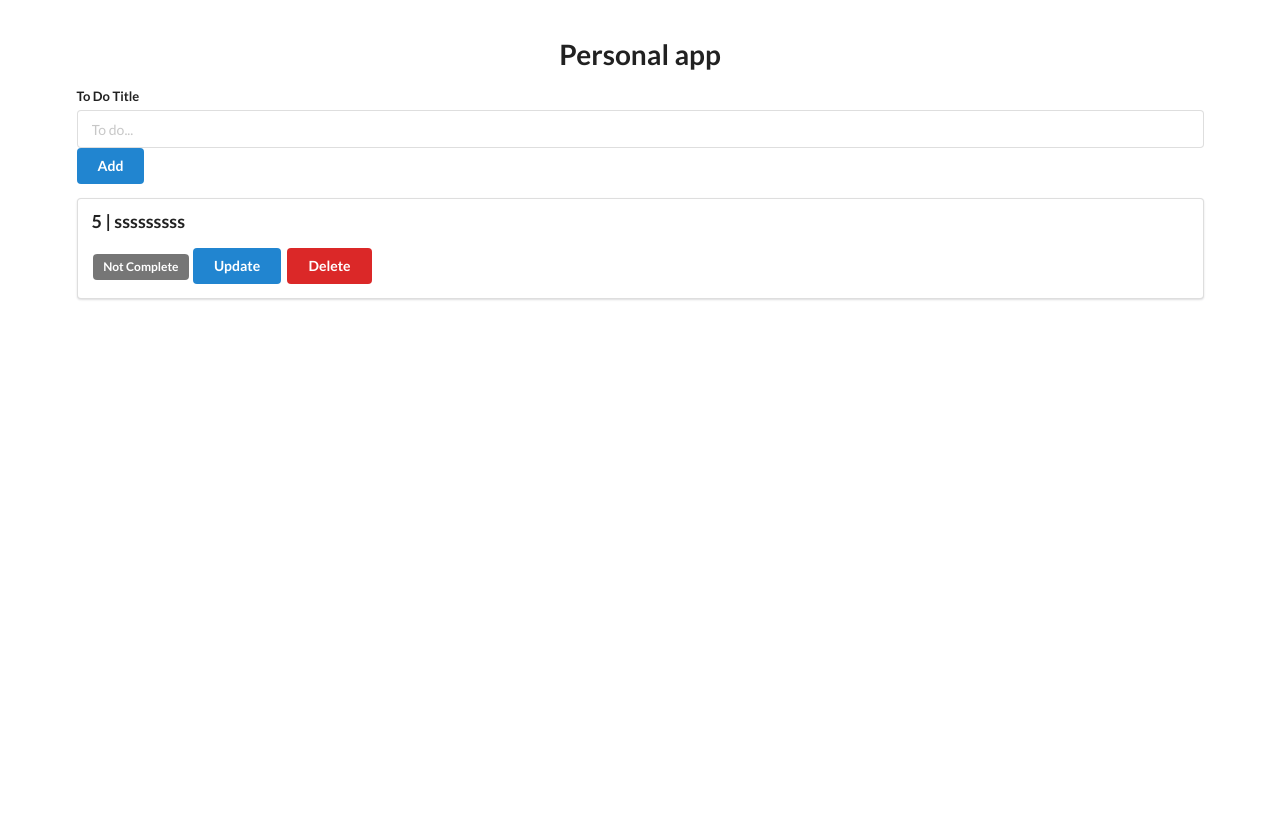
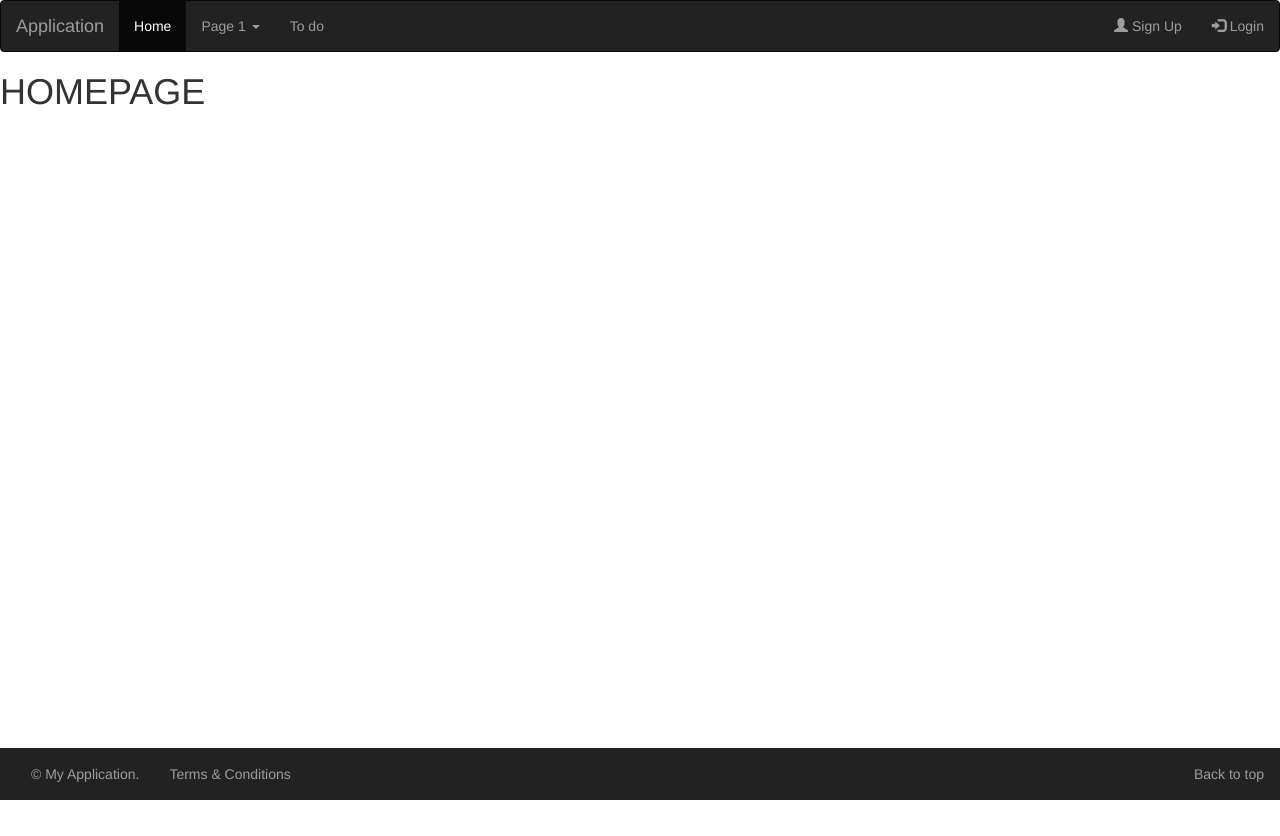
Before and after one commit to betshug/webapp, a Flask app: page / in a window 1280 px wide. After the commit the page ends 800 px from the top, so only its background shows below. Run offline with Flask 2, Linux system fonts and the light colour scheme; data comes from the database, SQL or seed files in the repository; both versions use the stored data as it was after the commit; some libraries are stand-ins or nearby versions.

Commit message:
first commit
first commit with minor changes

```diff
--- a/app.py
+++ b/app.py
@@ -13,24 +13,36 @@ class Todo(db.Model):
     complete = db.Column(db.Boolean)
 
 
+class Users(db.Model):
+    id = db.Column(db.Integer, primary_key=True)
+    name = db.Column(db.String(40))
+    surname = db.Column(db.String(40))
+    email = db.Column(db.String(100))
 
-@app.route('/')
-def index():
+
+
+
+@app.route('/todo')
+def todo():
     #show all todos
     todo_list = Todo.query.all()
     print(todo_list)
     return render_template('form.html', todo_list=todo_list)
 
 
-@app.route('/nav')
-def nav():
-    return render_template('nav.html')
+@app.route('/')
+def index():
+    return render_template('homepage.html')
 
 
 @app.route('/signup')
 def signup():
     return render_template('signup.html')
 
+
+@app.route('/signin')
+def signin():
+    return render_template('signin.html')
 
 @app.route("/add", methods=["POST"])
 def add():
@@ -39,7 +51,7 @@ def add():
     new_todo = Todo(title=title, complete=False)
     db.session.add(new_todo)
     db.session.commit()
-    return redirect(url_for("index"))
+    return redirect(url_for("todo"))
 
 
 @app.route("/update/<int:todo_id>")
@@ -48,7 +60,7 @@ def update(todo_id):
     todo = Todo.query.filter_by(id=todo_id).first()
     todo.complete = not todo.complete
     db.session.commit()
-    return redirect(url_for("index"))
+    return redirect(url_for("todo"))
 
 @app.route("/delete/<int:todo_id>")
 def delete(todo_id):
@@ -56,7 +68,7 @@ def delete(todo_id):
     todo = Todo.query.filter_by(id=todo_id).first()
     db.session.delete(todo)
     db.session.commit()
-    return redirect(url_for("index"))
+    return redirect(url_for("todo"))
 
 
 if __name__ == '__main__':
--- a/static/css/mycss.css
+++ b/static/css/mycss.css
@@ -20,3 +20,10 @@
     width: 100%;
 
     text-align: center}
+
+.footer2 {
+position: fixed;
+min-height: 50px;
+bottom: 0;
+width: 100%;
+border: 1px solid transparent;}
--- a/templates/base.html
+++ b/templates/base.html
@@ -4,16 +4,60 @@
     <meta charset="UTF-8">
     <meta http-equiv="X-UA-Compatible" content="IE=edge">
     <meta name="viewport" content="width=device-width, initial-scale=1.0">
-    <title>APP</title>
-    <link rel="stylesheet" href="https://cdn.jsdelivr.net/npm/semantic-ui@2.5.0/dist/semantic.min.css">
-    <script src="https://cdn.jsdelivr.net/npm/semantic-ui@2.5.0/dist/semantic.min.js"></script>
+    <title>Document</title>
+    <!-- Latest compiled and minified CSS -->
+    <link rel="stylesheet" href="https://maxcdn.bootstrapcdn.com/bootstrap/3.4.1/css/bootstrap.min.css">
+
+    <!-- jQuery library -->
+    <script src="https://ajax.googleapis.com/ajax/libs/jquery/3.6.0/jquery.min.js"></script>
+
+    <!-- Latest compiled JavaScript -->
+    <script src="https://maxcdn.bootstrapcdn.com/bootstrap/3.4.1/js/bootstrap.min.js"></script>
+
+    <!-- Custom styles for this template -->
+    <link href="{{ url_for('static',filename='css/mycss.css') }}" rel="stylesheet">
+
+
 </head>
 <body>
-    <div class="ui container" style="margin-top: 40px;">
-    <h1 class="ui center aligned header">Personal app</h1>
 
-    {% block test %}
-    {% endblock %}
+    <nav class="navbar navbar-inverse bg-success">
+        <div class="container-fluid">
+          <div class="navbar-header">
+            <a class="navbar-brand" href="#">Application</a>
+          </div>
+          <ul class="nav navbar-nav">
+            <li><a href="/">Home</a></li>
+            <li class="dropdown"><a class="dropdown-toggle" data-toggle="dropdown" href="#">Page 1 <span class="caret"></span></a>
+              <ul class="dropdown-menu">
+                <li><a href="#">Page 1-1</a></li>
+                <li><a href="#">Page 1-2</a></li>
+                <li><a href="#">Page 1-3</a></li>
+              </ul>
+            </li>
+            <li><a href="todo">To do</a></li>
+          </ul>
+          <ul class="nav navbar-nav navbar-right">
+            <li><a href="/signup"><span class="glyphicon glyphicon-user"></span> Sign Up</a></li>
+            <li><a href="/signin"><span class="glyphicon glyphicon-log-in"></span> Login</a></li>
+          </ul>
+        </div>
+      </nav>
 
+      {% block base %}
+      {% endblock %}
+
+      <!-- FOOTER -->
+      <nav class="footer2 navbar-inverse">
+        <div class="container-fluid">
+          <ul class="nav navbar-nav">
+            <li> <a> &copy; My Application. </a></li>
+            <li><a href="#">Terms & Conditions</a></li>
+          </ul>
+          <ul class="nav navbar-nav navbar-right">
+            <li><a href="#">Back to top</a></li>
+          </ul>
+        </div>
+      </nav>
 </body>
 </html>
--- a/templates/form.html
+++ b/templates/form.html
@@ -1,7 +1,10 @@
 {% extends 'base.html' %}
-{% block test %}
+{% block base %}
 
-<form class="ui form" action="/add" method="POST">
+<link rel="stylesheet" href="https://cdn.jsdelivr.net/npm/semantic-ui@2.5.0/dist/semantic.min.css">
+<script src="https://cdn.jsdelivr.net/npm/semantic-ui@2.5.0/dist/semantic.min.js"></script>
+
+<form class="ui form container" action="/add" method="POST">
     <div class="field">
         <label for="title">To Do Title</label>
         <input type="text" name="title" placeholder="To do...">
@@ -10,7 +13,7 @@
 </form>
 
 {% for todo in todo_list %}
-<div class="ui segment">
+<div class="ui segment container">
     <p class="ui big header">{{todo.id}} | {{todo.title}}</p>
 
     {% if todo.complete == False  %}
--- /dev/null
+++ b/templates/homepage.html
@@ -0,0 +1,7 @@
+{% extends 'nav.html' %}
+{% block base %}
+
+<h1>HOMEPAGE</h1>
+
+
+{% endblock %}
--- a/templates/nav.html
+++ b/templates/nav.html
@@ -27,7 +27,7 @@
             <a class="navbar-brand" href="#">Application</a>
           </div>
           <ul class="nav navbar-nav">
-            <li class="active"><a href="#">Home</a></li>
+            <li class="active"><a href="/">Home</a></li>
             <li class="dropdown"><a class="dropdown-toggle" data-toggle="dropdown" href="#">Page 1 <span class="caret"></span></a>
               <ul class="dropdown-menu">
                 <li><a href="#">Page 1-1</a></li>
@@ -35,22 +35,29 @@
                 <li><a href="#">Page 1-3</a></li>
               </ul>
             </li>
-            <li><a href="#">Page 2</a></li>
+            <li><a href="todo">To do</a></li>
           </ul>
           <ul class="nav navbar-nav navbar-right">
-            <li><a href="#"><span class="glyphicon glyphicon-user"></span> Sign Up</a></li>
-            <li><a href="#"><span class="glyphicon glyphicon-log-in"></span> Login</a></li>
+            <li><a href="/signup"><span class="glyphicon glyphicon-user"></span> Sign Up</a></li>
+            <li><a href="/signin"><span class="glyphicon glyphicon-log-in"></span> Login</a></li>
           </ul>
         </div>
       </nav>
 
-    <!-- FOOTER -->
-    <div class=" footer1 navbar-inverse">
-        <footer class="container">
-            <hr class="featurette-divider">
-            <p class="float-right"><a href="#">Back to top</a></p>
-            <p>&copy; My Application. &middot; <a class="active" href="/privacy">Privacy</a> &middot; <a href="/termsandconditions">Terms & Conditions</a></p>
-        </footer>
-    </div>
+      {% block base %}
+      {% endblock %}
+
+      <!-- FOOTER -->
+      <nav class="footer2 navbar-inverse">
+        <div class="container-fluid">
+          <ul class="nav navbar-nav">
+            <li> <a> &copy; My Application. </a></li>
+            <li><a href="#">Terms & Conditions</a></li>
+          </ul>
+          <ul class="nav navbar-nav navbar-right">
+            <li><a href="#">Back to top</a></li>
+          </ul>
+        </div>
+      </nav>
 </body>
 </html>
--- a/templates/signup.html
+++ b/templates/signup.html
@@ -1,5 +1,5 @@
 {% extends 'base.html' %}
-{% block test %}
+{% block base %}
 
 
 <form action="action_page.php" style="border:1px solid #ccc">
```
Also changed, not shown: static/css/signin.css (added, +33 -0 lines), templates/signin.html (added, +100 -0 lines), instance/db.sqlite.
